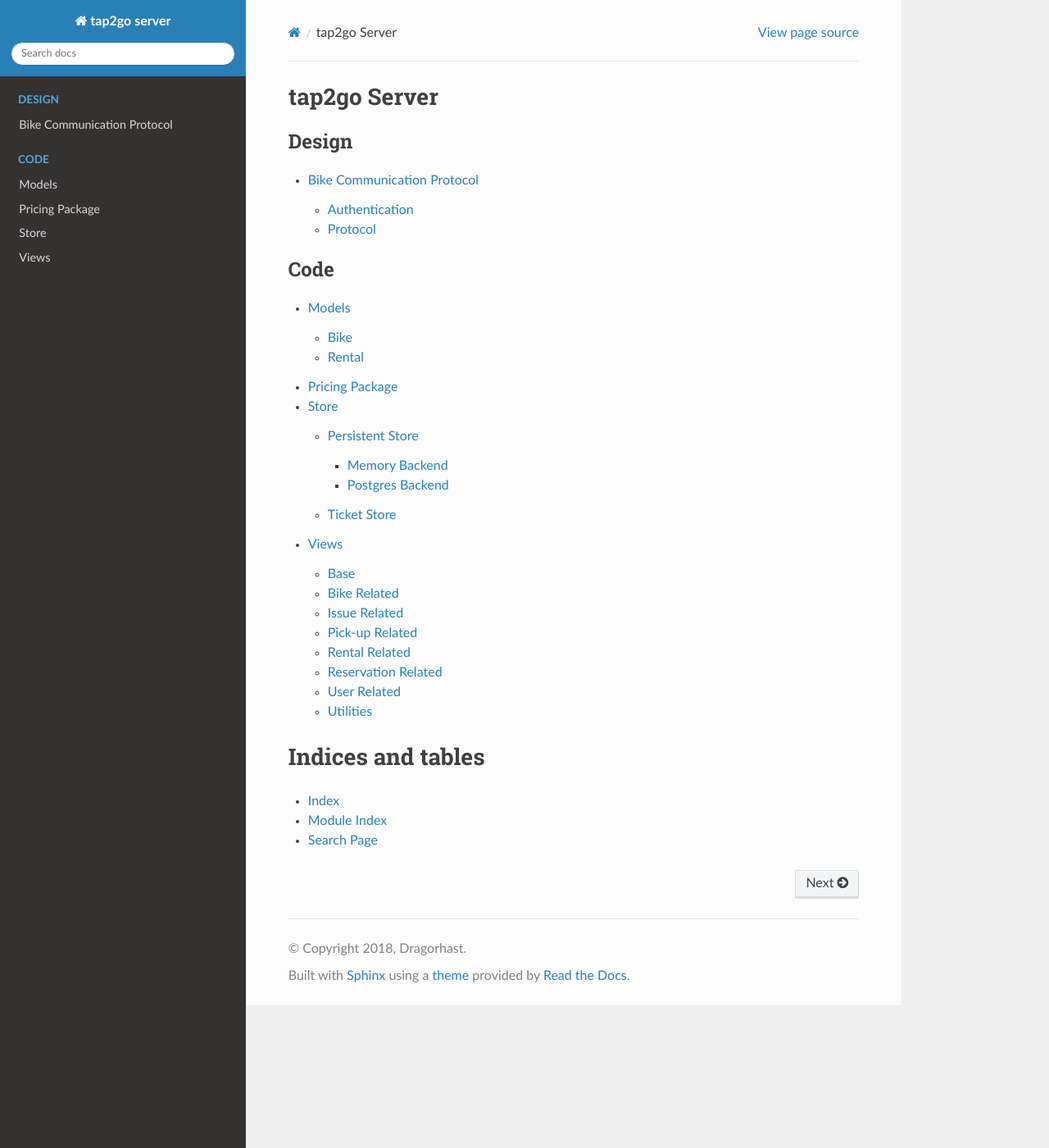
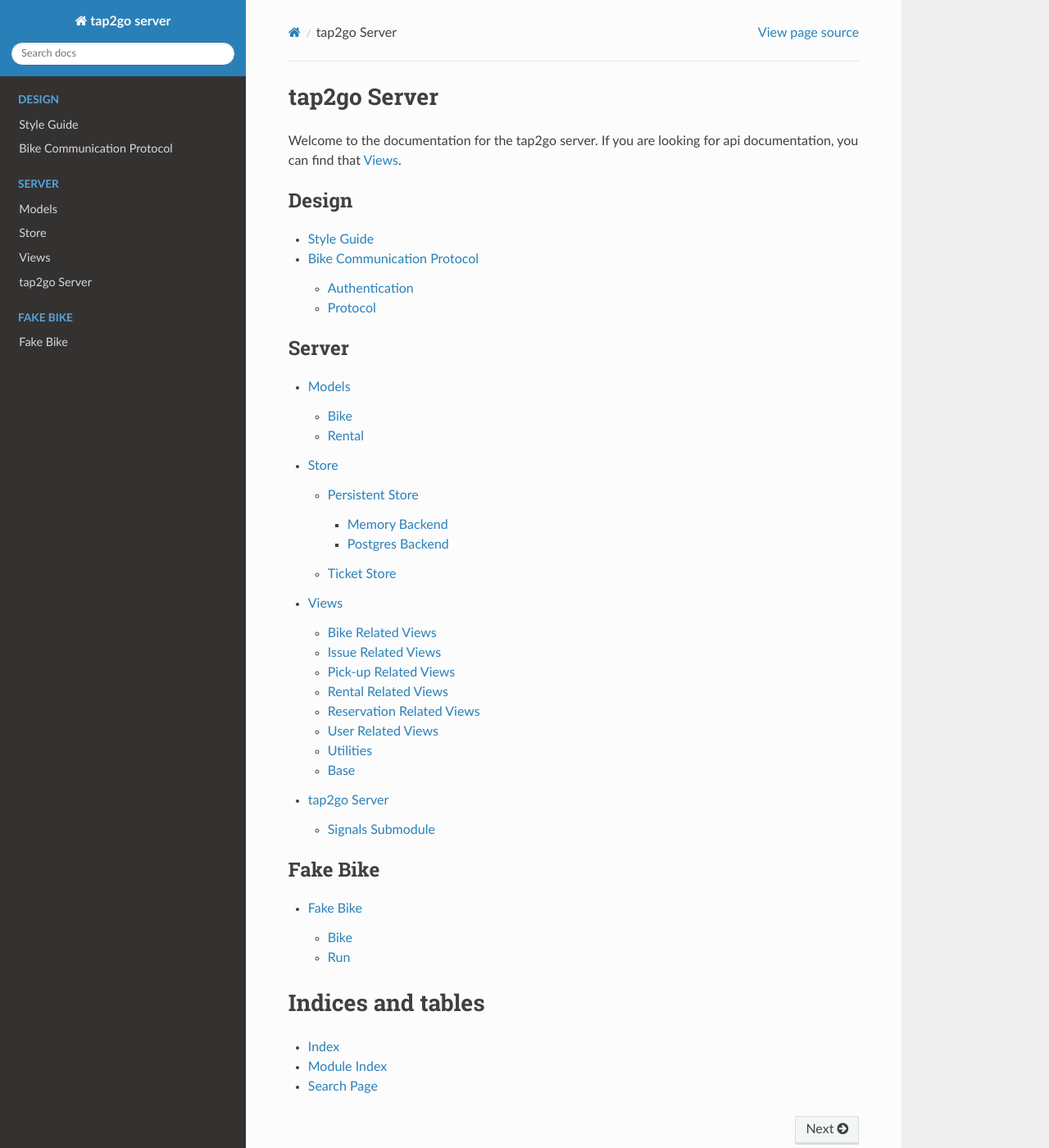
Before and after one commit to dragorhast/server, a Sphinx documentation site: the page built from docs/source/index.rst, in a window 1280 px wide and 1400 px high. Shown: the whole window at 82% size. Built offline with Sphinx 7.4.7 and the Read the Docs theme 2.0.0, drawn with Linux system fonts in a browser that asks for light colours.

Commit message:
Continue improving documentation, and remove unneeded modules

```diff
--- /dev/null
+++ b/docs/source/_templates/layout.html
@@ -0,0 +1,20 @@
+{% extends "!layout.html" %}
+
+{%- block extrahead %}
+{% if "lost" in pagename %}
+<script type="text/javascript">
+    window.onload = () => {
+        const referrer = new URLSearchParams(window.location.search).get("referrer");
+        const next = new URLSearchParams(window.location.search).get("next");
+        links = [...document.getElementsByTagName("a")].filter((element) => element.innerText === "leave");
+        if (referrer !== null && links.length) {
+            links[0].href = `http://${referrer}${next}`;
+            links[0].innerText = `have a look at an example endpoint "${next}"`
+        } else {
+            links[0].href = "/";
+            links[0].innerText = "have a look at the docs"
+        }
+    }
+</script>
+{% endif %}
+{% endblock %}
--- a/docs/source/fakebike/fakebike.rst
+++ b/docs/source/fakebike/fakebike.rst
@@ -1,10 +1,12 @@
-fakebike package
+Fake Bike
 ================
 
-Submodules
-----------
+.. automodule:: fakebike
+    :members:
+    :undoc-members:
+    :show-inheritance:
 
-fakebike.bike module
+Bike
 --------------------
 
 .. automodule:: fakebike.bike
--- a/docs/source/index.rst
+++ b/docs/source/index.rst
@@ -6,20 +6,30 @@
 tap2go Server
 =============
 
+Welcome to the documentation for the tap2go server. If you are looking for api documentation, you can find that
+:doc:`/server/views`.
+
 .. toctree::
    :maxdepth: 2
    :caption: Design
 
+   style
    communication
 
 .. toctree::
    :maxdepth: 3
-   :caption: Code
+   :caption: Server
 
    server/models
-   server/pricing
    server/store
    server/views
+   server/server
+
+.. toctree::
+   :maxdepth: 2
+   :caption: Fake Bike
+
+   fakebike/fakebike
 
 
 Indices and tables
--- a/docs/source/server/pricing.rst
+++ /dev/null
@@ -1,7 +0,0 @@
-Pricing Package
-===============
-
-.. automodule:: server.pricing
-    :members:
-    :undoc-members:
-    :show-inheritance:
--- a/docs/source/server/views.rst
+++ b/docs/source/server/views.rst
@@ -22,7 +14,7 @@ Bike Related
     :undoc-members:
     :show-inheritance:
 
-Issue Related
+Issue Related Views
 --------------------------
 
 .. automodule:: server.views.issues
@@ -30,7 +22,7 @@ Issue Related
     :undoc-members:
     :show-inheritance:
 
-Pick-up Related
+Pick-up Related Views
 ---------------------------
 
 .. automodule:: server.views.pickups
@@ -38,7 +30,7 @@ Pick-up Related
     :undoc-members:
     :show-inheritance:
 
-Rental Related
+Rental Related Views
 ---------------------------
 
 .. automodule:: server.views.rentals
@@ -46,7 +38,7 @@ Rental Related
     :undoc-members:
     :show-inheritance:
 
-Reservation Related
+Reservation Related Views
 --------------------------------
 
 .. automodule:: server.views.reservations
@@ -54,7 +46,7 @@ Reservation Related
     :undoc-members:
     :show-inheritance:
 
-User Related
+User Related Views
 -------------------------
 
 .. automodule:: server.views.users
@@ -69,3 +61,11 @@ Utilities
     :members:
     :undoc-members:
     :show-inheritance:
+
+Base
+------------------------
+
+.. automodule:: server.views.base
+    :members:
+    :undoc-members:
+    :show-inheritance:
--- a/fakebike/__init__.py
+++ b/fakebike/__init__.py
@@ -1,3 +1,9 @@
+"""
+This package simulates a bike.
+
+.. versionadded:: 0.1.0
+"""
+
 import logging
 
 logger = logging.getLogger()
--- a/server/__init__.py
+++ b/server/__init__.py
@@ -13,3 +13,6 @@ logger.addHandler(handler)
 logger.setLevel(logging.DEBUG)
 
 Store = Store()
+
+api_root = "/api/v1"
+"""The base url for the api."""
```
Also changed, not shown: other parts of docs/source/fakebike/fakebike.rst (+1 -10 lines), other parts of docs/source/server/views.rst (+1 -9 lines), docs/source/fakebike/modules.rst (deleted, +0 -7 lines), docs/source/lost.rst (added, +7 -0 lines), docs/source/server/modules.rst (deleted, +0 -7 lines), docs/source/style.rst (added, +25 -0 lines), 8 other files.
